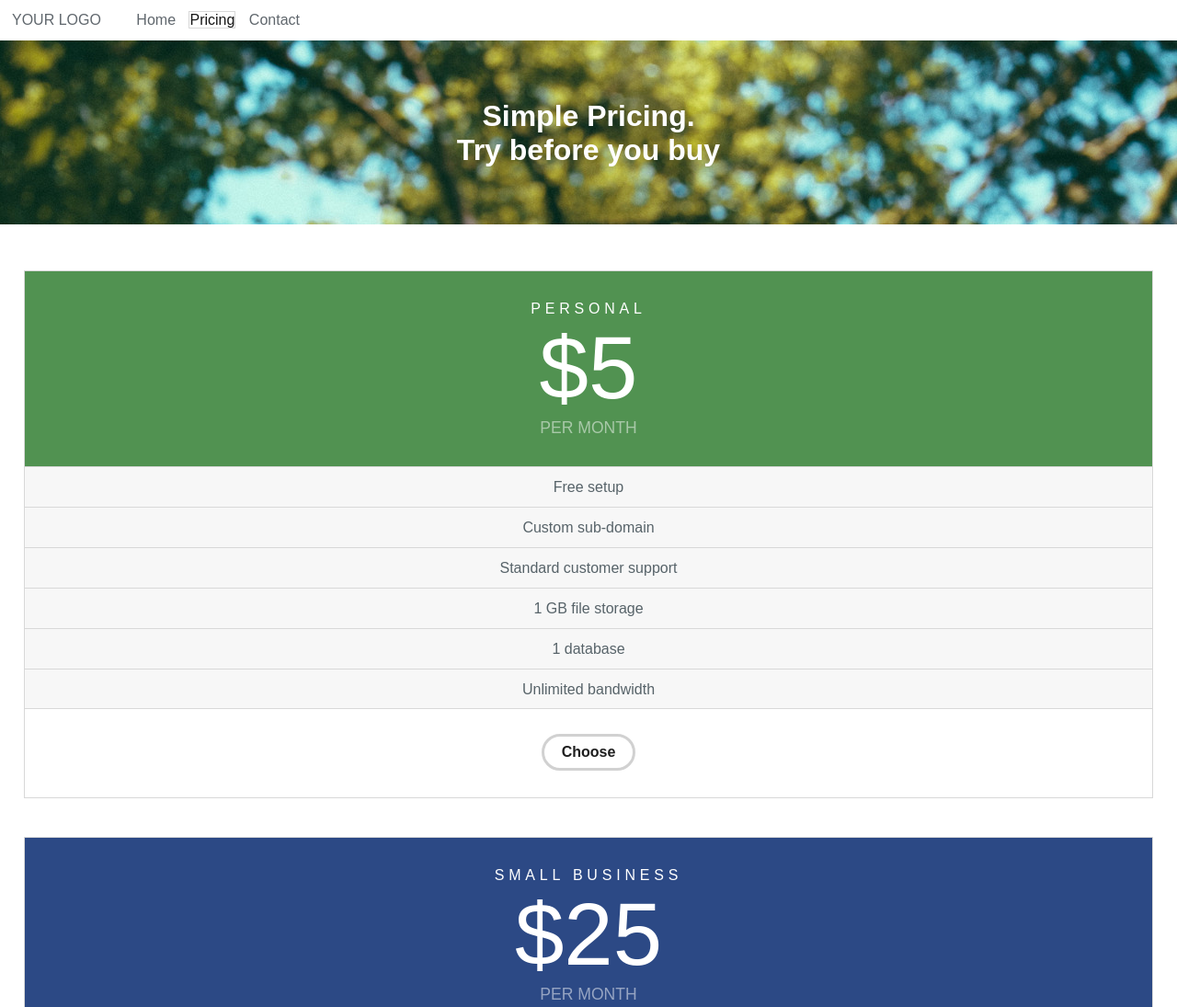
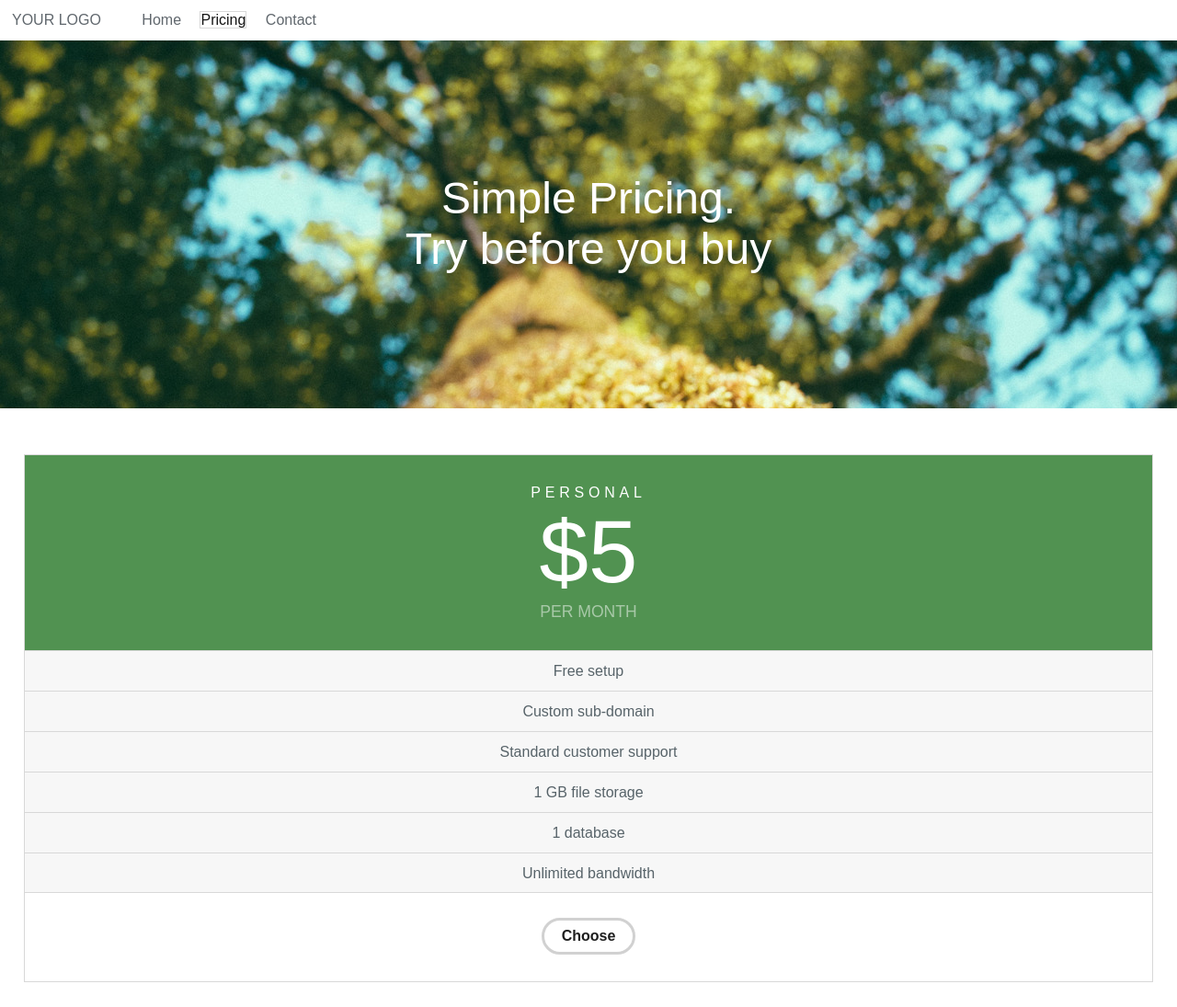
Before and after one commit to troyacosta/Week-1-Project, a plain HTML site: page index.html in a window 1280 px wide. Shown: the top 1095 px of the page at 92% size. Drawn offline with Linux system fonts and the light colour scheme.

Commit message:
breakpoint2 commit

```diff
--- a/index.html
+++ b/index.html
@@ -14,8 +14,8 @@
         <a href="#">Contact</a>
     </nav>
     <section class="landing">
-        <h1>Simple Pricing.</h1>
-        <h1>Try before you buy</h1>
+        <div class="landingText">Simple Pricing.</div>
+        <div class="landingText">Try before you buy</div>
     </section>
     <section>
         <div class="price">
@@ -65,15 +65,12 @@
         <div class="infoBox">
             <div class="info">GET STARTED TODAY</div>
             <div class="infoText">Bacon ipsum dolor amet bacon tail flank brisket capicola. Filet mignon ball tip sirloin spare ribs. Andouille tongue shankle tenderloin. Chicken doner andouille pancetta.</div>
-
             <div class="info">PAY MONTHLY OR ANNUALLY</div>
             <div class="infoText">Bacon ipsum dolor amet bacon tail flank brisket capicola. Filet mignon ball tip sirloin spare ribs. Andouille tongue shankle tenderloin. Chicken doner andouille pancetta.</div>
         </div>
         <div class="infoBox">
             <div class="info">24/7 CUSTOMER SUPPORT</div>
             <div class="infoText">Bacon ipsum dolor amet bacon tail flank brisket capicola. Filet mignon ball tip sirloin spare ribs. Andouille tongue shankle tenderloin. Chicken doner andouille pancetta.</div>
-
-
             <div class="info">CANCEL YOUR PLAN ANYTIME</div>
             <div class="infoText">Bacon ipsum dolor amet bacon tail flank brisket capicola. Filet mignon ball tip sirloin spare ribs. Andouille tongue shankle tenderloin. Chicken doner andouille pancetta.</div>
         </div>
--- a/styles/main.scss
+++ b/styles/main.scss
@@ -17,7 +17,7 @@ nav {
     a {
         text-decoration: none;
         color: #60676d;
-        margin: 0 .625em;
+        margin: 0 1em;
     }
 }
 
@@ -25,14 +25,15 @@ nav {
     background-image: url(../img/background.jpg);
     height: 12.5em;
     width: 100%;
-    color: #fff;
-    text-align: center;
     margin-bottom: 3.125em;
     box-sizing: border-box;
     padding: 4em 0;
-    h1 {
-        margin: 0;
 }
+
+.landingText {
+    color: #fff;
+    text-align: center;
+    font-size: 1.9em;
 }
 
 .price {
@@ -109,14 +110,12 @@ nav {
         text-decoration: none;
     }
 }
+
 .infoBox {
-    padding-left: 2.5em;
-
-
+    padding: 0 .2em 0 2.5em;
     .info {
         color: #000000;
         margin-top: 4em;
-
     }
     .infoText {
         color: #6b7a80;
@@ -124,6 +123,7 @@ nav {
         margin-top: 1.75em;
     }
 }
+
 footer {
     background-color: #000;
     margin-top: 2em;
@@ -135,3 +135,15 @@ nav {
         color: #fff;
     }
 }
+
+/*css for breakpoint #2*/
+@media screen and (min-width: 479px) {
+    .landing {
+        height: 25em;
+        padding: 9em 0;
+        > .landingText {
+            font-size: 3em;
+        }
+    }
+
+}
```
Also changed, not shown: styles/main.css, 1 other file. Lines whose indentation alone changed are shown as unchanged.
